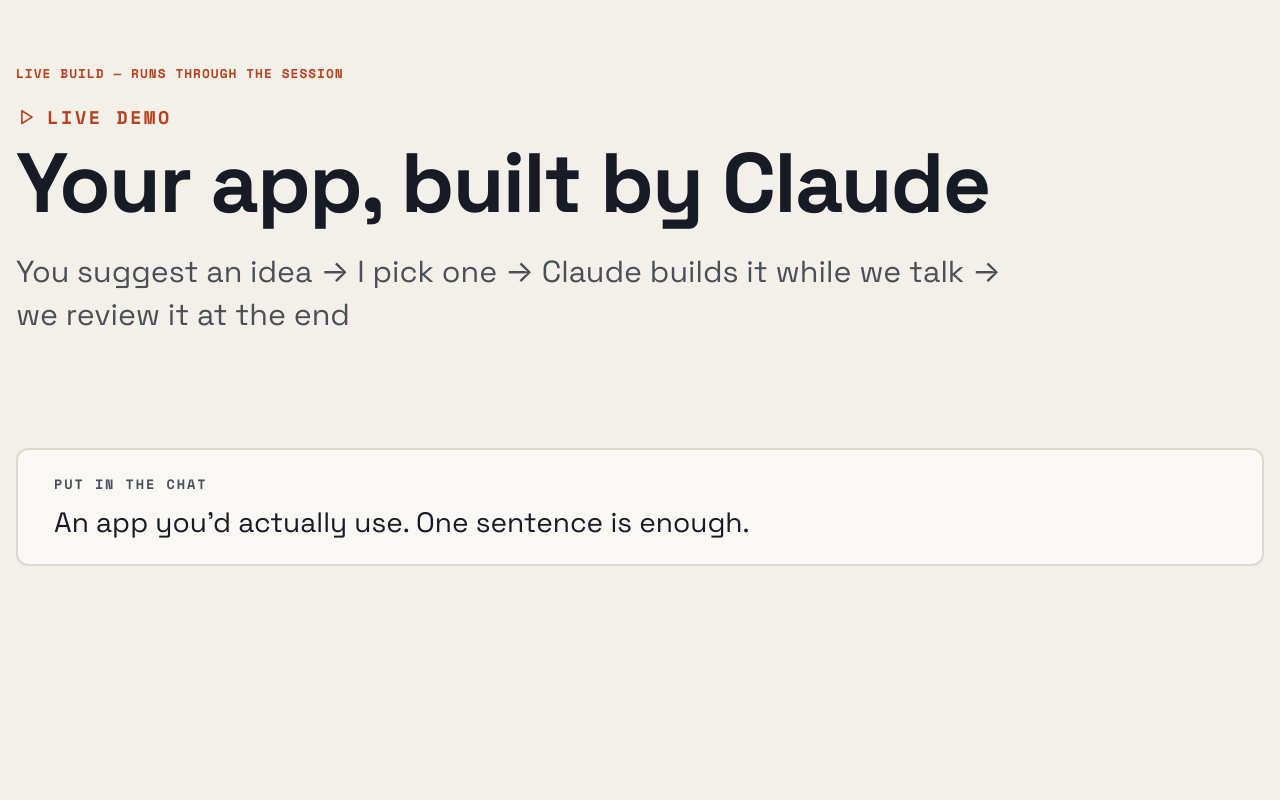
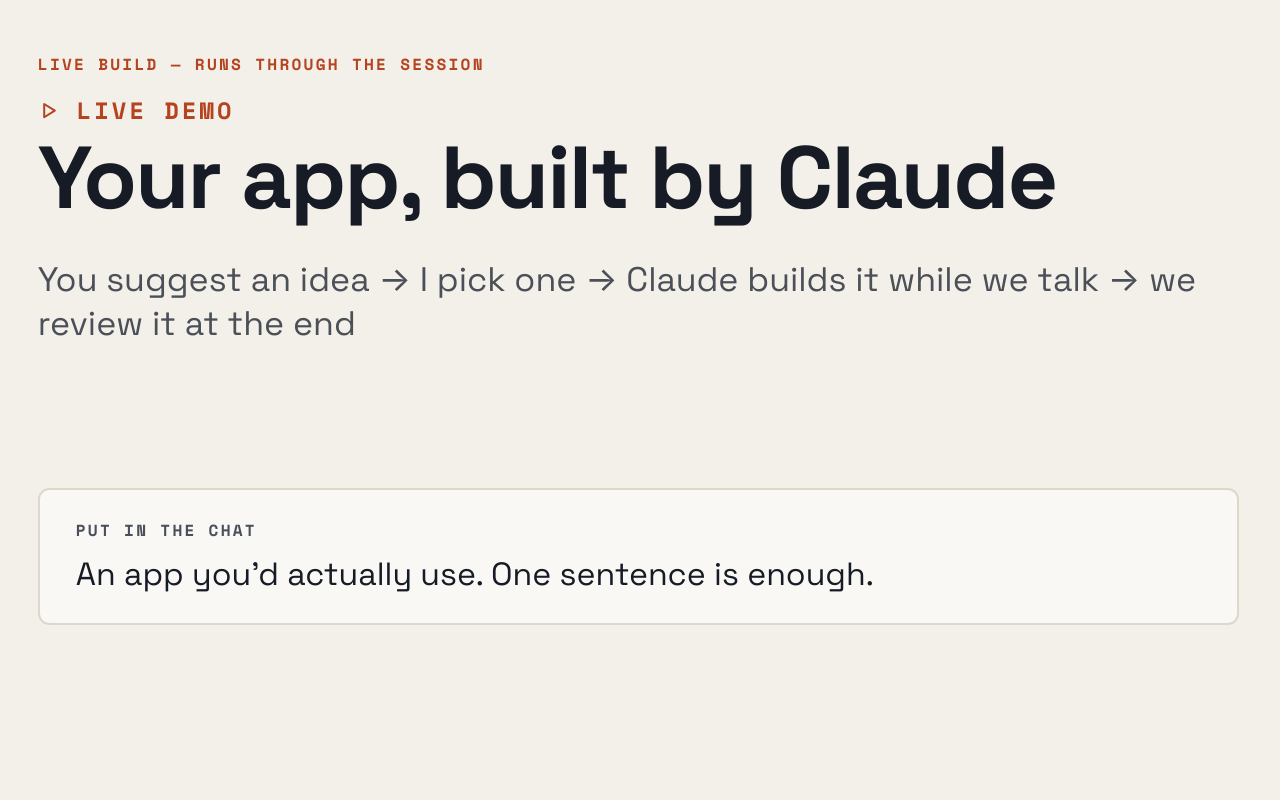
Before and after one commit to wwiens/vibecode, a Flask app: page / in a window 1280 px wide. Run offline with Flask 3, Linux system fonts and the light colour scheme.

Commit message:
Scale homepage like a slide so it fills the window
Co-Authored-By: Claude Opus 5.5 <noreply@anthropic.com>

```diff
--- a/static/style.css
+++ b/static/style.css
@@ -8,22 +8,29 @@
   --accent: #b5431f;
   --sans: "Space Grotesk", system-ui, -apple-system, sans-serif;
   --mono: "Space Mono", ui-monospace, Menlo, monospace;
+
+  /* The homepage is laid out on a 1354 x 684 "slide" grid.
+     --s is one slide pixel, scaled so the whole slide fits the window. */
+  --s: min(calc(100vw / 1354), calc(100vh / 684));
 }
 
 * { margin: 0; box-sizing: border-box; }
 
 body {
   min-height: 100vh;
-  padding: 16px;
   background: var(--bg);
   color: var(--ink);
   font-family: var(--sans);
 }
 
 .hero {
-  max-width: 1280px;
+  width: min(100%, calc(var(--s) * 1354));
   margin: 0 auto;
-  padding: clamp(16px, 4vw, 48px) 0;
+  padding:
+    max(24px, calc(var(--s) * 58))
+    max(16px, calc(var(--s) * 43))
+    max(24px, calc(var(--s) * 23))
+    max(16px, calc(var(--s) * 40));
 }
 
 .kicker,
@@ -32,64 +39,68 @@ body {
   font-family: var(--mono);
   font-weight: 700;
   text-transform: uppercase;
+  line-height: 1.2;
 }
 
 .kicker {
   color: var(--accent);
-  font-size: 0.8rem;
-  letter-spacing: 0.08em;
+  font-size: max(11px, calc(var(--s) * 17));
+  letter-spacing: 0.14em;
 }
 
 .eyebrow {
   display: flex;
   align-items: center;
-  gap: 0.6em;
-  margin-top: 1.25rem;
+  gap: 0.75em;
+  margin-top: calc(var(--s) * 24);
   color: var(--accent);
-  font-size: 1.15rem;
-  letter-spacing: 0.14em;
+  font-size: max(14px, calc(var(--s) * 25));
+  letter-spacing: 0.13em;
 }
 
 .eyebrow svg {
-  width: 1.1em;
-  height: 1.1em;
+  width: 0.9em;
+  height: 0.9em;
   fill: none;
   stroke: currentColor;
-  stroke-width: 2;
+  stroke-width: 2.25;
   stroke-linejoin: round;
 }
 
 h1 {
-  margin-top: 0.5rem;
-  font-size: clamp(2.5rem, 7vw, 5.25rem);
+  margin-top: calc(var(--s) * 7);
+  font-size: max(36px, calc(var(--s) * 93));
   font-weight: 700;
   line-height: 1.05;
   letter-spacing: -0.02em;
 }
 
 .lede {
-  max-width: 62rem;
-  margin-top: 1.5rem;
+  margin-top: max(16px, calc(var(--s) * 36));
   color: var(--muted);
-  font-size: clamp(1.15rem, 2.4vw, 1.9rem);
-  line-height: 1.4;
+  font-size: max(17px, calc(var(--s) * 36));
+  line-height: 1.3;
 }
 
 .callout {
-  margin-top: clamp(3rem, 9vw, 7rem);
-  padding: 1.5rem 2.25rem;
+  margin-top: max(40px, calc(var(--s) * 150));
+  padding:
+    max(16px, calc(var(--s) * 32))
+    max(16px, calc(var(--s) * 38))
+    max(16px, calc(var(--s) * 30));
   background: var(--surface);
   border: 2px solid var(--border);
-  border-radius: 12px;
+  border-radius: max(10px, calc(var(--s) * 12));
 }
 
 .callout-label {
   color: var(--label);
-  font-size: 0.85rem;
+  font-size: max(11px, calc(var(--s) * 17));
   letter-spacing: 0.14em;
 }
 
 .callout-text {
-  margin-top: 0.6rem;
-  font-size: clamp(1.15rem, 2.2vw, 1.75rem);
+  margin-top: max(8px, calc(var(--s) * 14));
+  font-size: max(17px, calc(var(--s) * 34));
+  line-height: 1.3;
 }
```
